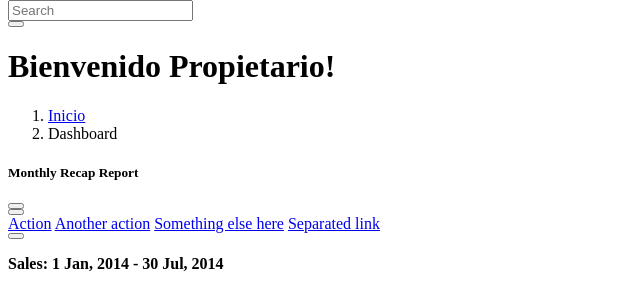
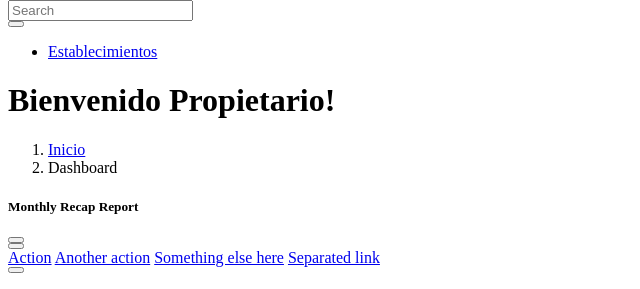
Before and after one commit to FacuRodriJ/Trabajo-Final, a Django app: template Reserva/app_core/templates/propietario/dashboard.html in a window 1280 px wide. Shown: the part 188-477 px from the top of the page, without its empty margins (0-640 px from the left). Run offline with Django 3.2, Linux system fonts and the light colour scheme; the template is opened without the code that fills it, so the values that code supplies are empty; some libraries are stand-ins or nearby versions.

Commit message:
Corrección de templates.

```diff
--- a/Reserva/app_core/templates/propietario/dashboard.html
+++ b/Reserva/app_core/templates/propietario/dashboard.html
@@ -60,6 +60,15 @@
 
             <!-- Sidebar Menu -->
             <nav class="mt-2">
+                <ul class="nav nav-pills nav-sidebar flex-column" data-widget="treeview" role="menu"
+                    data-accordion="false">
+                    <li class="nav-item">
+                        <a href="#" class="nav-link">
+                            <i class="nav-icon fas fa-futbol"></i>
+                            <p>Establecimientos</p>
+                        </a>
+                    </li>
+                </ul>
             </nav>
             <!-- /.sidebar-menu -->
         </div>
@@ -127,7 +136,8 @@
 
                                             <div class="chart">
                                                 <!-- Sales Chart Canvas -->
-                                                <canvas id="salesChart" height="180" style="height: 180px;"></canvas>
+                                                <canvas id="salesChart" height="180"
+                                                        style="height: 180px;"></canvas>
                                             </div>
                                             <!-- /.chart-responsive -->
                                         </div>
--- a/Reserva/templates/index.html
+++ b/Reserva/templates/index.html
@@ -3,9 +3,7 @@
 {% block title %}Inicio{% endblock %}
 
 {% block content %}
-    {% if user.is_authenticated and user.is_owner %}
-        {% include 'propietario/dashboard.html' %}
-    {% elif user.is_authenticated and user.is_player %}
+    {% if user.is_authenticated and user.is_player %}
         {% include 'jugador/dashboard.html' %}
     {% else %}
         <!-- Aqui se muestra el contenido que veran los usuarios no autenticados -->
```
